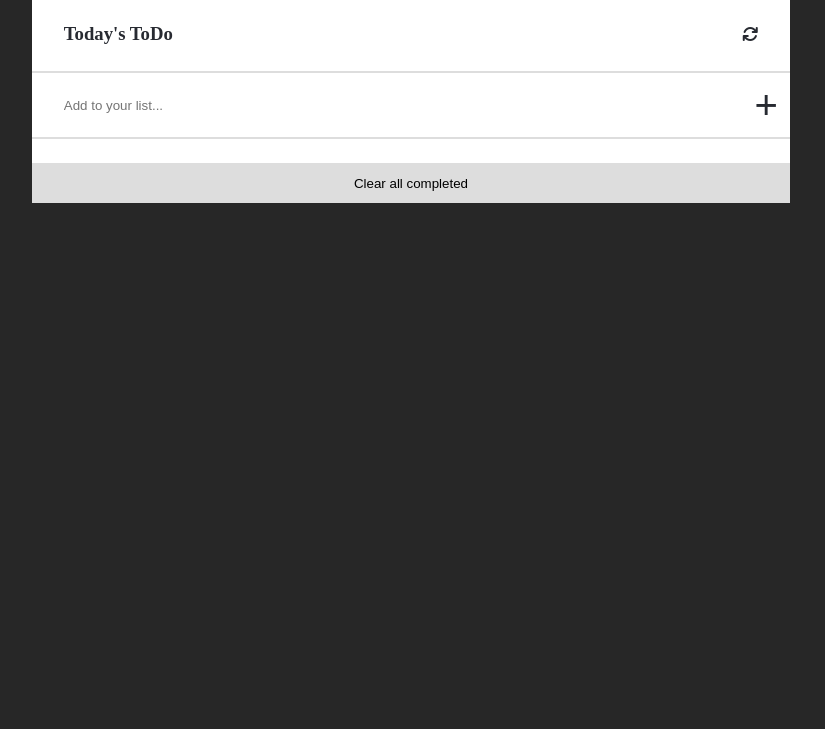
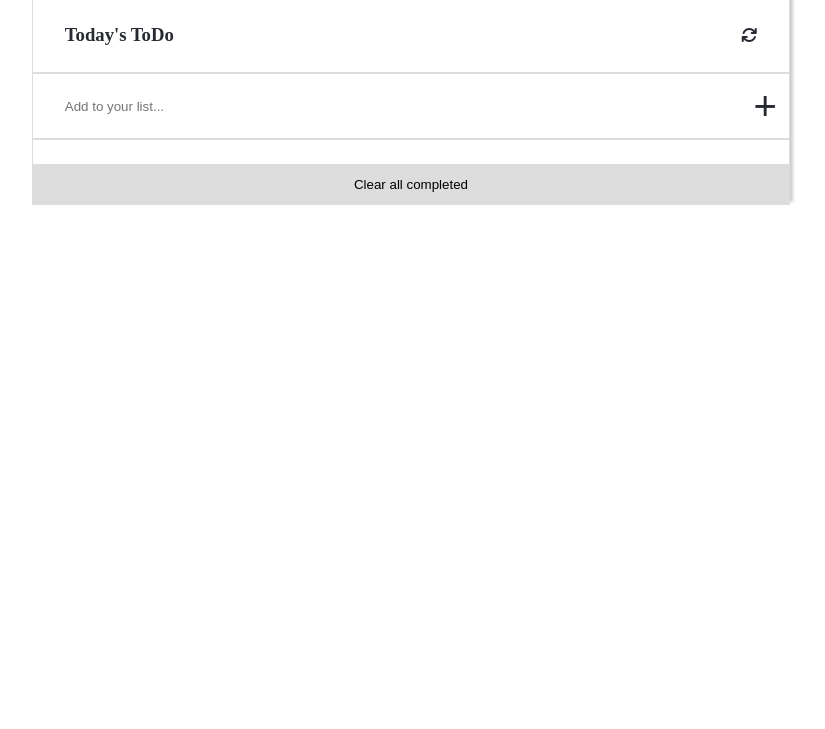
Before and after one commit to Innocent259/Todo-List, a website built with webpack: page src/index.html in a window 1280 px wide. Shown: the part 71-800 px from the top of the page, without its empty margins (229-1054 px from the left). Built offline with nearby package versions, Linux system fonts and the light colour scheme.

Commit message:
Add some CSS styles

```diff
--- a/src/style.css
+++ b/src/style.css
@@ -3,18 +3,21 @@
 }
 
 .bg-container {
-  background-color: #272727;
   color: #272a31;
   text-align: center;
 }
 
 .toDo-list {
+  max-height: 80vh;
   width: 60%;
   background-color: #fff;
   margin: auto;
   display: flex;
+  border: 1px solid #ddd;
   flex-direction: column;
   justify-content: space-between;
+  box-shadow: 3px -3px 3px rgba(0,0,0,0.2);
+
 }
 
 .intro {
```
Also changed, not shown: README.md.
